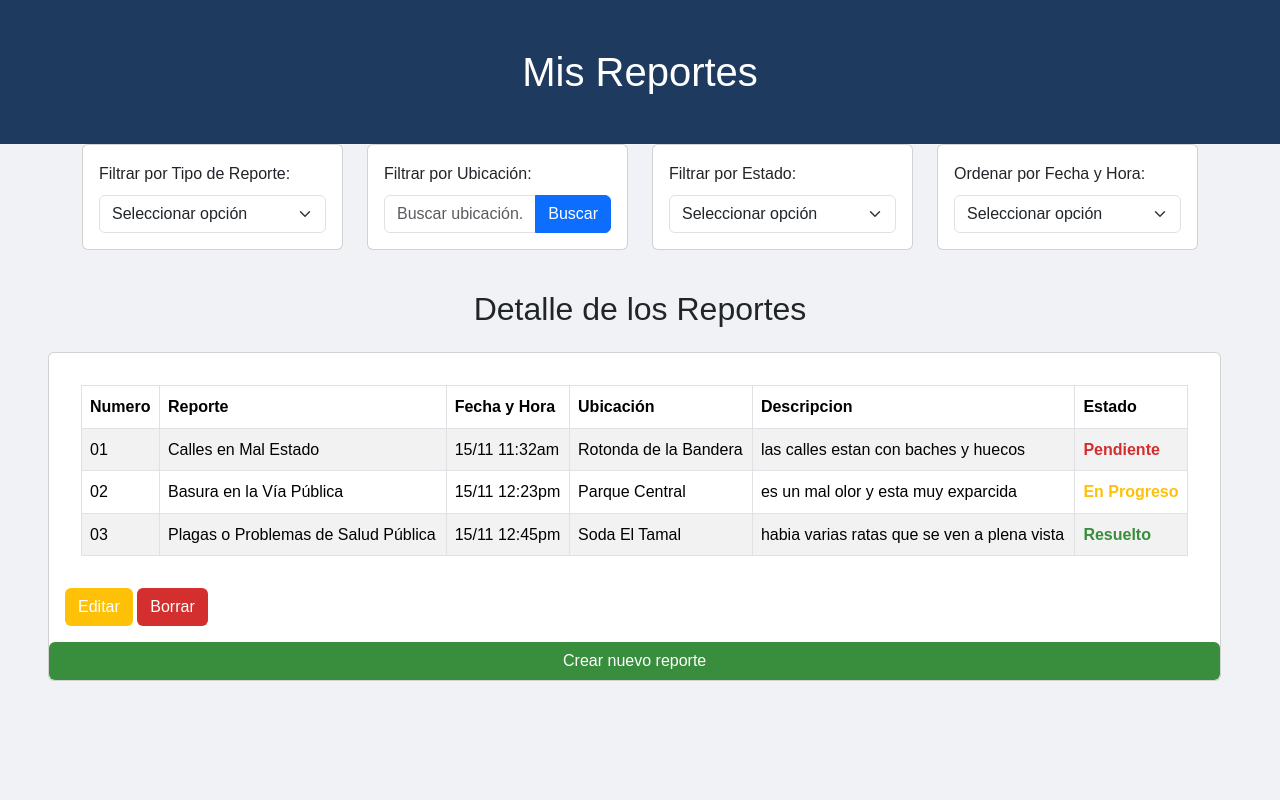
After one commit to sebasraven/ProyectoAmbienteWebG6, a PHP site: page /misReportes.html in a window 1280 px wide. The commit adds this page. Run offline with PHP 8.4, Linux system fonts and the light colour scheme.

Commit message:
Parte: Alex, mi cuenta y mis reportes
Visualización de mis reportes listo y falta detallar los datos que aparecen en mi cuenta por que no estaba del todo seguro de que agregar, falta pulir un poco la apariencia ya que trate de implementar unos iconos como para que tuvieran función de desplegar pero no pude alinearlos y tampoco se si sale rentable a futuro

```diff
--- a/View/assets/css/style.css
+++ b/View/assets/css/style.css
@@ -43,3 +43,18 @@ header{
     color: #D3D3D3;
 }
 /* Fin Para la barra de navegacion (temporal) */
+
+/* colores botones */
+.btn-custom1 {
+    background-color: #D32F2F; /* Color personalizado */
+    color: white; /* Color del texto */
+}
+
+.btn-custom2 {
+    background-color: #388E3C; /* Color personalizado */
+    color: white; /* Color del texto */
+}
+.btn-custom3 {
+    background-color: #FFC107; /* Color personalizado */
+    color: white; /* Color del texto */
+}
--- /dev/null
+++ b/View/misReportes.html
@@ -0,0 +1,181 @@
+<!DOCTYPE html>
+<html lang="en">
+
+<head>
+    <meta charset="UTF-8">
+    <meta name="viewport" content="width=device-width, initial-scale=1.0">
+    <title>Reporte de Incidentes</title>
+
+    <!-- Bootstrap CSS -->
+    <link href="https://cdn.jsdelivr.net/npm/bootstrap@5.3.3/dist/css/bootstrap.min.css" rel="stylesheet"
+        integrity="sha384-QWTKZyjpPEjISv5WaRU9OFeRpok6YctnYmDr5pNlyT2bRjXh0JMhjY6hW+ALEwIH" crossorigin="anonymous">
+
+    <!-- CSS personalizado -->
+    <link rel="stylesheet" href="assets/css/style.css">
+</head>
+
+<body>
+
+    <header>
+        <div class="container my-5">
+            <h1 class="text-center mb-4">Mis Reportes</h1>
+    </header>
+
+
+    <!-- Sección de Filtros en Cards -->
+    <div class="container mb-4">
+        <div class="row">
+            <!-- Filtro Tipo de Reporte -->
+            <div class="col-md-6 col-lg-3 mb-3">
+                <div class="card">
+                    <div class="card-body">
+                        <label for="filtroDropbox" class="form-label">Filtrar por Tipo de Reporte:</label>
+                        <select class="form-select" id="filtroDropbox" aria-label="Filtro de Ejemplo">
+                            <option selected>Seleccionar opción</option>
+                            <option value="1">Calles en Mal Estado</option>
+                            <option value="2">Averías en el Alumbrado Público</option>
+                            <option value="3">Robo y Vandalismo</option>
+                            <option value="4">Basura en la Vía Pública</option>
+                            <option value="5">Animales Callejeros o Abandonados</option>
+                            <option value="6">Ruido Excesivo y Contaminación Acústica</option>
+                            <option value="7">Obstrucción de la Vía Pública</option>
+                            <option value="8">Problemas en Servicios Públicos</option>
+                            <option value="9">Plagas o Problemas de Salud Pública</option>
+                            <option value="10">Actos Sospechosos o Violación de Seguridad</option>
+                            <option value="11">Problemas en Infraestructura de Parques y Espacios Públicos</option>
+                            <option value="12">Consumo de Drogas o Alcohol en Zonas Públicas</option>
+                            <option value="13">Tráfico y Problemas Vehiculares</option>
+                            <option value="14">Edificaciones o Construcciones Irregulares</option>
+                            <option value="15">Inundaciones o Problemas con Drenajes</option>
+                        </select>
+                    </div>
+                </div>
+            </div>
+
+            <!-- Filtro Ubicación -->
+            <div class="col-md-6 col-lg-3 mb-3">
+                <div class="card">
+                    <div class="card-body">
+                        <label for="filtroUbicacion" class="form-label">Filtrar por Ubicación:</label>
+                        <div class="input-group">
+                            <input type="text" class="form-control" id="filtroUbicacion"
+                                placeholder="Buscar ubicación..." aria-label="Filtrar por ubicación">
+                            <button class="btn btn-primary" type="button">Buscar</button>
+                        </div>
+                    </div>
+                </div>
+            </div>
+
+            <!-- Filtro Estado -->
+            <div class="col-md-6 col-lg-3 mb-3">
+                <div class="card">
+                    <div class="card-body">
+                        <label for="filtroEstado" class="form-label">Filtrar por Estado:</label>
+                        <select class="form-select" id="filtroEstado" aria-label="Filtro por Estado">
+                            <option selected>Seleccionar opción</option>
+                            <option value="pend">Pendiente</option>
+                            <option value="prog">En Progreso</option>
+                            <option value="res">Resuelto</option>
+                        </select>
+                    </div>
+                </div>
+            </div>
+
+            <!-- Filtro Fecha y Hora -->
+            <div class="col-md-6 col-lg-3 mb-3">
+                <div class="card">
+                    <div class="card-body">
+                        <label for="filtroFechaHora" class="form-label">Ordenar por Fecha y Hora:</label>
+                        <select class="form-select" id="filtroFechaHora" aria-label="Filtro por Fecha y Hora">
+                            <option selected>Seleccionar opción</option>
+                            <option value="asc">Ascendente (Más antiguos primero)</option>
+                            <option value="desc">Descendente (Más recientes primero)</option>
+                        </select>
+                    </div>
+                </div>
+            </div>
+        </div>
+    </div>
+
+    <!-- Informacion de los reportes  -->
+    <div class="table-responsive">
+        <h2 class="text-center mb-4">Detalle de los Reportes</h2>
+
+        <div class="col-md-12 col-lg-11 mb-3 ms-5">
+            <div class="card">
+                <div class="card-body">
+                    <div class="card-body">
+
+
+                        <table class="table table-striped table-bordered">
+                            <thead class="thead-dark">
+                                <tr>
+                                    <th>Numero</th>
+                                    <th>Reporte</th>
+                                    <th>Fecha y Hora</th>
+                                    <th>Ubicación</th>
+                                    <th>Descripcion</th>
+                                    <th>Estado</th>
+
+                                </tr>
+                            </thead>
+                            <tbody>
+                                <tr>
+                                    <td>01</td>
+                                    <td>Calles en Mal Estado</td>
+                                    <td>15/11 11:32am</td>
+                                    <td>Rotonda de la Bandera</td>
+                                    <td>las calles estan con baches y huecos</td>
+                                    <td style="color: #D32F2F; font-weight: bold;">Pendiente</td>
+
+                                </tr>
+                                <tr>
+                                    <td>02</td>
+                                    <td>Basura en la Vía Pública</td>
+                                    <td>15/11 12:23pm</td>
+                                    <td>Parque Central</td>
+                                    <td>es un mal olor y esta muy exparcida</td>
+                                    <td style="color: #FFC107; font-weight: bold;">En Progreso</td>
+                                </tr>
+                                <tr>
+                                    <td>03</td>
+                                    <td>Plagas o Problemas de Salud Pública</td>
+                                    <td>15/11 12:45pm</td>
+                                    <td>Soda El Tamal</td>
+                                    <td>habia varias ratas que se ven a plena vista </td>
+                                    <td style="color: #388E3C; font-weight: bold;">Resuelto</td>
+                                </tr>
+                            </tbody>
+                        </table>
+
+
+
+
+                    </div>
+        <!-- botones -->
+                <button class="btn btn-custom3" type="Editar">Editar</button>
+                <button class="btn btn-custom1" type="Borrar">Borrar</button>
+                </div>
+                <button class="btn btn-custom2 " type="button">Crear nuevo reporte</button>
+
+            </div>
+        </div>
+
+
+
+
+
+
+
+
+
+
+
+    <!-- Bootstrap JS -->
+    <script src="https://cdn.jsdelivr.net/npm/bootstrap@5.3.3/dist/js/bootstrap.bundle.min.js"
+        integrity="sha384-YvpcrYf0tY3lHB60NNkmXc5s9fDVZLESaAA55NDzOxhy9GkcIdslK1eN7N6jIeHz"
+        crossorigin="anonymous"></script>
+
+</body>
+
+</html>
```
Also changed, not shown: View/miCuenta.html (added, +61 -0 lines).
